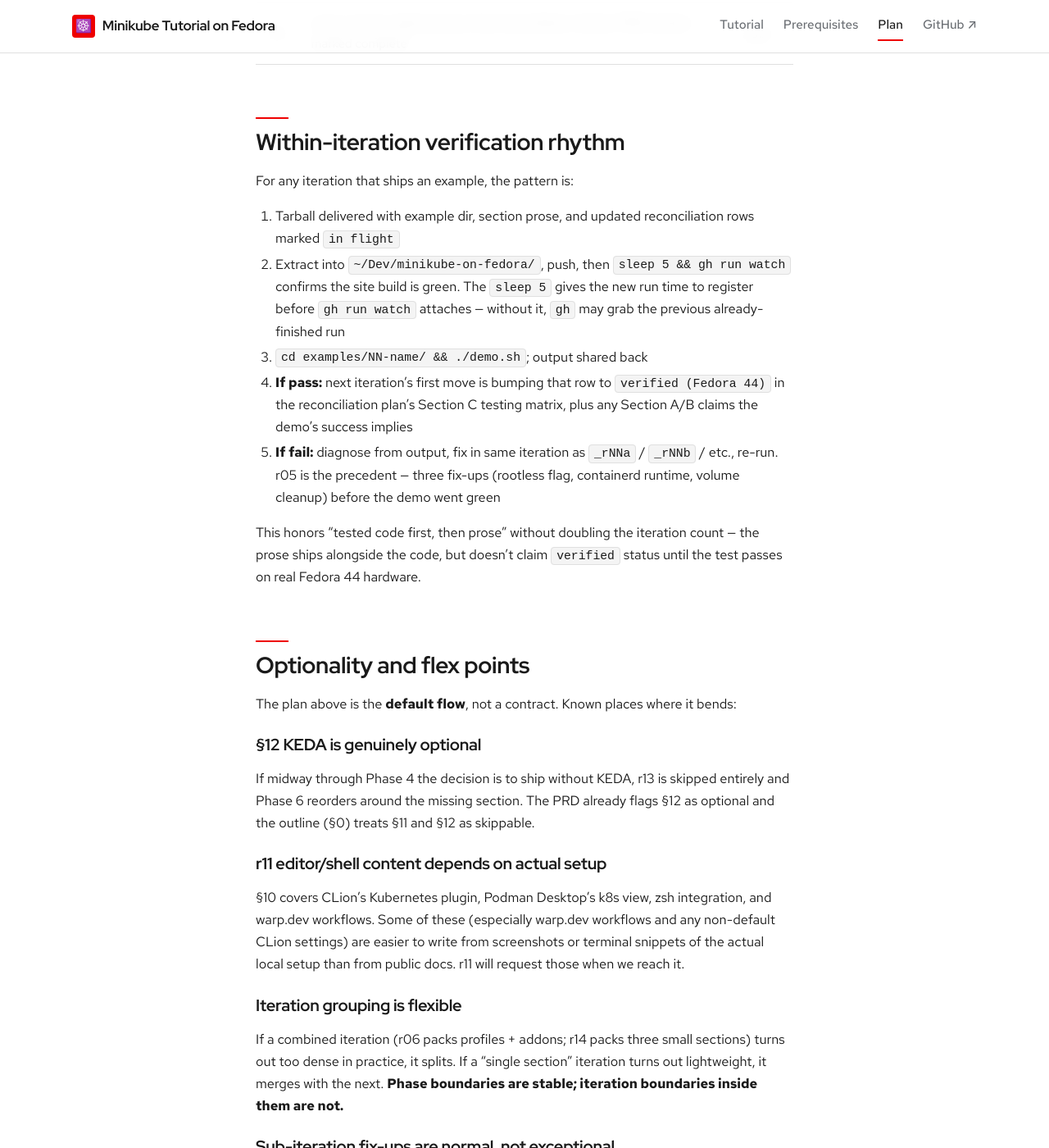
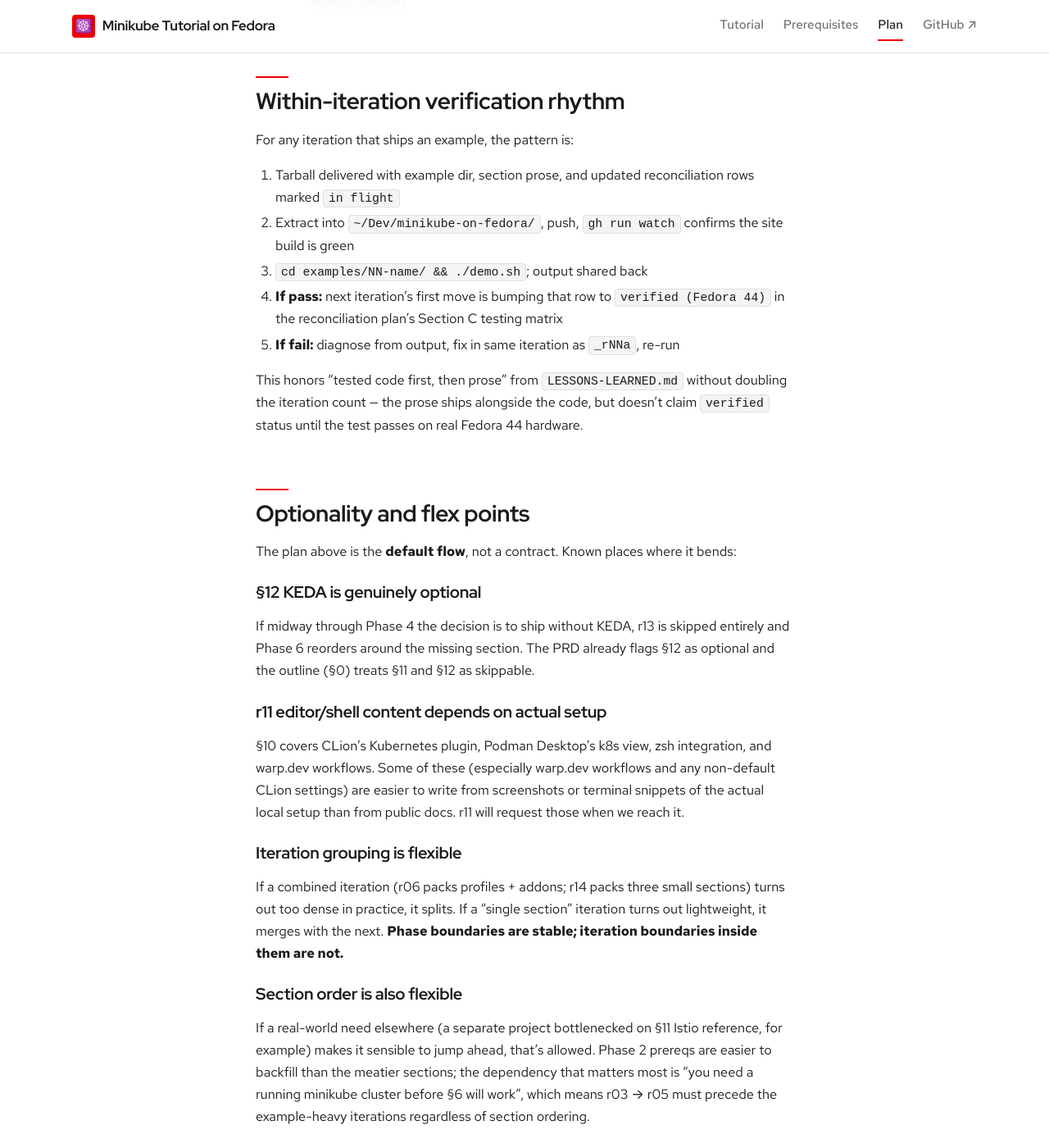
Before and after one commit to patterncatalyst/minikube-on-fedora, a Jekyll site: the page built from _plans/iteration-plan.md, in a window 1280 px wide and 1400 px high, scrolled down 2728 px. Shown: the whole window at 82% size. Built offline with Jekyll 4.4.1, drawn with Linux system fonts in a browser that asks for light colours; some web fonts are replaced; some of the changed text lies outside the part shown.

```diff
--- a/_plans/iteration-plan.md
+++ b/_plans/iteration-plan.md
@@ -13,26 +14,26 @@
 [reconciliation plan]({{ "/plans/reconciliation-plan/" | relative_url }})
 tracks verification state for every claim across all iterations.
 
-## Phase 1 — Foundation ✅
+## Phase 1 — Foundation
 
 | r#  | Deliverables                                                                          | Status     |
 |-----|---------------------------------------------------------------------------------------|------------|
 | r01 | PRD drafted; decisions logged                                                         | ✅ done    |
 | r02 | Skeleton branded: `_config.yml`, README, outline, recon plan, LICENSE, index.html; PRD fix | ✅ done    |
 
-## Phase 2 — Setup and install ✅
+## Phase 2 — Setup and install
 
 | r#  | Deliverables                                                                          | Status     |
 |-----|---------------------------------------------------------------------------------------|------------|
-| r03 | `_docs/01-prerequisites.md`; iteration plan; `CONTRIBUTING.md`; Fedora 44 audit script | ✅ done    |
-| r04 | `_docs/02-installation.md` with version pins from r03 audit output                    | ✅ done    |
-| r05 | `_docs/03-starting-minikube.md` + `examples/03-driver-check/` (with r05a/b/c fix-ups) | ✅ done    |
+| r03 | `_docs/01-prerequisites.md`; iteration plan; `CONTRIBUTING.md`; Fedora 44 audit script | in flight  |
+| r04 | `_docs/02-installation.md` with version pins from r03 audit output                    | open       |
+| r05 | `_docs/03-starting-minikube.md` + `examples/03-driver-check/`                         | open       |
 
 ## Phase 3 — Core minikube operations
 
 | r#  | Deliverables                                                                          | Status     |
 |-----|---------------------------------------------------------------------------------------|------------|
-| r06 | `_docs/04-profiles-multi-node.md` + `_docs/05-addons-dashboard.md` (small sections combined) | in flight |
+| r06 | `_docs/04-profiles-multi-node.md` + `_docs/05-addons-dashboard.md` (small sections combined) | open       |
 | r07 | `_docs/06-deploying-with-kubectl.md` + `examples/06-deploy-nginx-kubectl/`             | open       |
 | r08 | `_docs/07-services-nodeport.md` + `examples/07-nodeport-service/`                     | open       |
 | r09 | `_docs/08-persistent-volumes.md` + `examples/08-persistent-volume/`                   | open       |
@@ -65,25 +66,19 @@
 
 1. Tarball delivered with example dir, section prose, and updated
    reconciliation rows marked `in flight`
-2. Extract into `~/Dev/minikube-on-fedora/`, push, then
-   `sleep 5 && gh run watch` confirms the site build is green.
-   The `sleep 5` gives the new run time to register before
-   `gh run watch` attaches — without it, `gh` may grab the
-   previous already-finished run
+2. Extract into `~/Dev/minikube-on-fedora/`, push, `gh run watch`
+   confirms the site build is green
 3. `cd examples/NN-name/ && ./demo.sh`; output shared back
 4. **If pass:** next iteration's first move is bumping that row
    to `verified (Fedora 44)` in the reconciliation plan's
-   Section C testing matrix, plus any Section A/B claims the
-   demo's success implies
+   Section C testing matrix
 5. **If fail:** diagnose from output, fix in same iteration as
-   `_rNNa` / `_rNNb` / etc., re-run. r05 is the precedent —
-   three fix-ups (rootless flag, containerd runtime, volume
-   cleanup) before the demo went green
+   `_rNNa`, re-run
 
-This honors "tested code first, then prose" without doubling the
-iteration count — the prose ships alongside the code, but doesn't
-claim `verified` status until the test passes on real Fedora 44
-hardware.
+This honors "tested code first, then prose" from
+`LESSONS-LEARNED.md` without doubling the iteration count — the
+prose ships alongside the code, but doesn't claim `verified`
+status until the test passes on real Fedora 44 hardware.
 
 ## Optionality and flex points
 
@@ -114,15 +109,6 @@
 with the next. **Phase boundaries are stable; iteration boundaries
 inside them are not.**
 
-### Sub-iteration fix-ups are normal, not exceptional
-
-r05's three fix-ups (r05a Gemfile, r05b rootless, r05c containerd
-+ volumes) are a useful calibration: getting the rootless +
-containerd combination right on first delivery is hard without a
-real Fedora 44 to test against. Budget for at least one fix-up
-per example-shipping iteration; more for iterations that touch
-new infrastructure layers (§11 Istio, §12 KEDA HTTP add-on).
-
 ### Section order is also flexible
 
 If a real-world need elsewhere (a separate project bottlenecked
@@ -136,8 +122,7 @@
 ### When a phase completes
 
 At the end of each phase, the phase table above gets its rows
-flipped to ✅ and the phase heading gets a ✅. The reconciliation
-plan's Section D gets a `## Phase N done` heading appended with
-the date. If priorities shift mid-stream, this document is the
-one that gets revised; the PRD's decision log records the
-rationale.
+flipped to ✅, and the reconciliation plan's Section D gets a
+`## Phase N done` heading appended with the date. If priorities
+shift mid-stream, this document is the one that gets revised; the
+PRD's decision log records the rationale.
```
Also changed, not shown: other parts of _plans/iteration-plan.md (+1 -0 lines), _plans/reconciliation-plan.md (+1 -0 lines).
